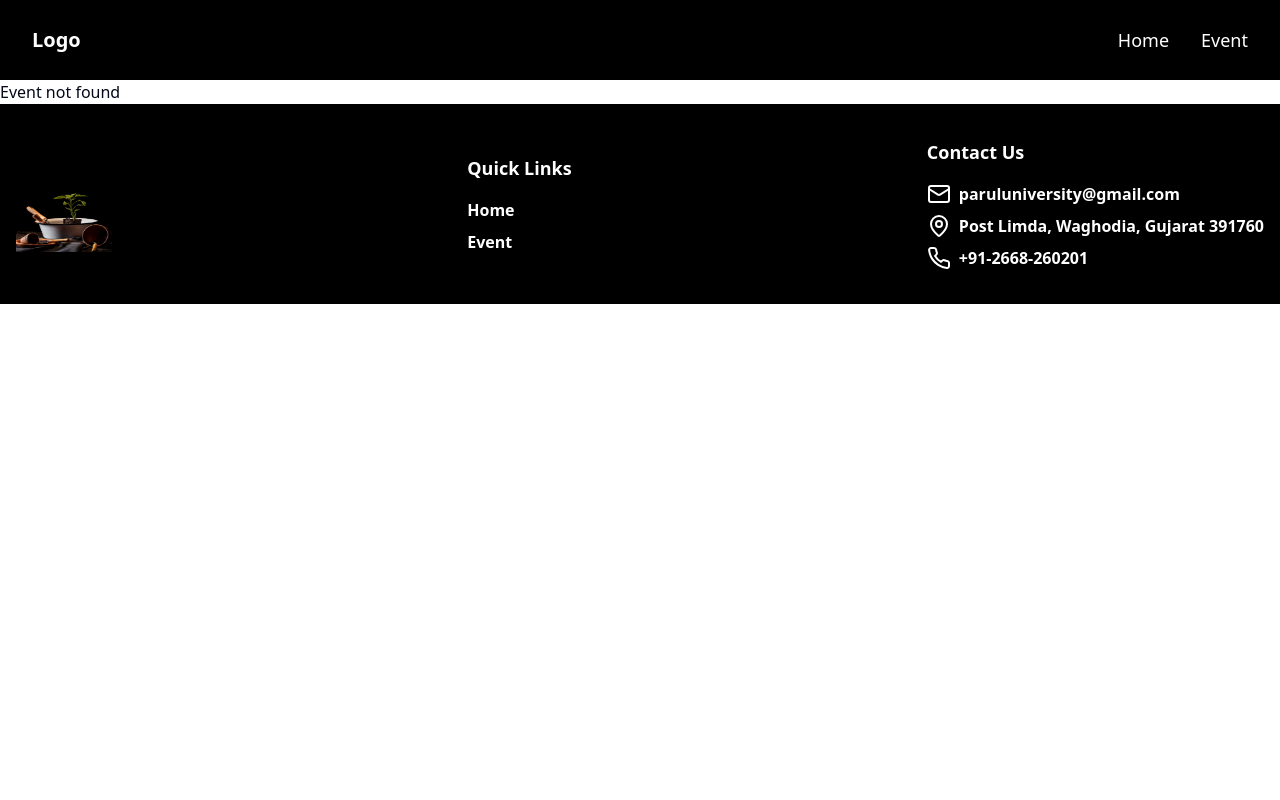
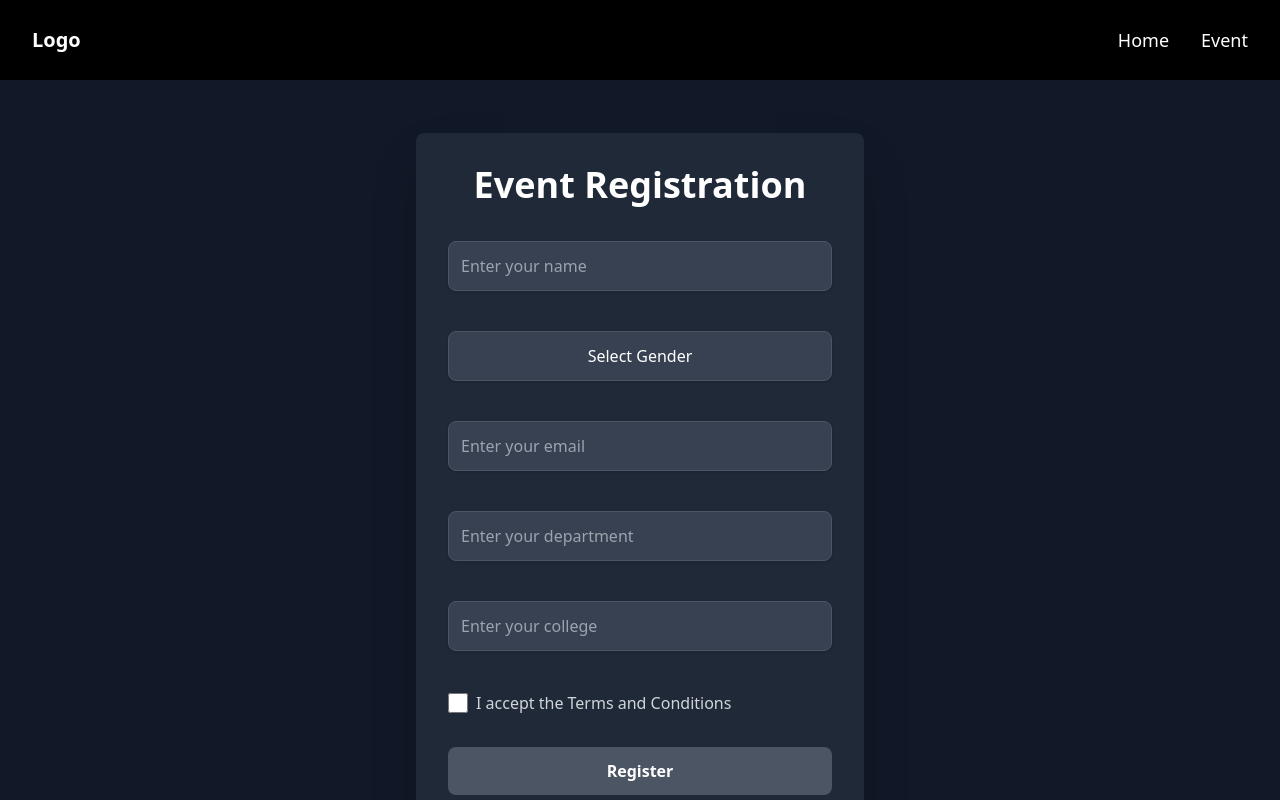
Before and after one commit to Meet2054/ayurveda, a Next.js app: page /eventregestration/registration in a window 1280 px wide. Before the commit this address had no page. Shown: the top 800 px of the page. Built offline with nearby package versions, Linux system fonts and the light colour scheme.

Commit message:
change reverted

```diff
--- a/app/eventregestration/[id]/page.tsx
+++ b/app/eventregestration/[id]/page.tsx
@@ -14,7 +14,8 @@ const EventRegistration = ({ params }: { params: { id: string } }) => {
   const eventId = parseInt(params.id, 10);
 
   const handleRegisterClick = () => {
-    router.push(`/registration/${eventId}`);
+    // router.push(`/registration/${eventId}`);
+    router.push('registration');
   };
 
   // Find the event by ID
--- a/app/eventregestration/registration/page.tsx
+++ b/app/eventregestration/registration/page.tsx
@@ -1,24 +1,202 @@
+// 'use client';
+
+// import React, { useState } from 'react';
+// import { useRouter } from 'next/navigation';
+// import { events } from '@/app/components/data';
+
+
+// // interface RegistrationProps {params: { id: string };}
+
+// const Registration = ({ params }: { params: { id: string } }) => {
+
+//   const router = useRouter();
+//   const eventId = parseInt(params.id, 10);// Extract event ID from the URL
+
+//   // Find the event by ID from the events array
+//   const event = events.find(e => e.id === eventId);
+
+//   if (!event) {
+//     return <div>Event not found</div>;
+//   }
+
+//   const [formData, setFormData] = useState({
+//     name: '',
+//     gender: '',
+//     email: '',
+//     department: '',
+//     college: '',
+//   });
+
+//   const [isGenderOpen, setIsGenderOpen] = useState(false);
+//   const [termsAccepted, setTermsAccepted] = useState(false);
+//   const [isRegistered, setIsRegistered] = useState(false);
+
+//   const handleChange = (e: React.ChangeEvent<HTMLInputElement | HTMLSelectElement>) => {
+//     const { name, value } = e.target;
+//     setFormData(prev => ({
+//       ...prev,
+//       [name]: value,
+//     }));
+//   };
+
+//   const handleRegister = () => {
+//     // Logic to handle registration for a specific event
+//     console.log('User registered for event:', eventId);
+//     setIsRegistered(true); // Once registered, we show the pay button
+//   };
+
+//   const handleSubmit = (e: React.FormEvent<HTMLFormElement>) => {
+//     e.preventDefault();
+//     // Logic to handle payment submission
+//     console.log('Form submitted with payment:', { ...formData, eventId });
+//   };
+
+//   return (
+//     <div className="bg-gray-900 text-white min-h-screen flex justify-center items-center">
+//       <div className="max-w-md w-full bg-gray-800 rounded-lg shadow-2xl p-8">
+//         <h1 className="text-4xl font-bold text-center mb-6">Register for {event.name}</h1>
+//         <p className="text-center text-gray-300 mb-4">Hosted by: {event.organizer}</p>
+//         <p className="text-center text-gray-300 mb-4">Ticket Price: {event.ticketPrice}</p>
+
+//         <form onSubmit={handleSubmit} className="space-y-4">
+//           {/* Name Field */}
+//           <div className="py-3">
+//             <input
+//               type="text"
+//               name="name"
+//               required
+//               placeholder="Enter your name"
+//               value={formData.name}
+//               onChange={handleChange}
+//               className="block w-full p-3 bg-gray-700 border border-gray-600 rounded-lg text-white shadow focus:outline-none focus:ring-2 focus:ring-green-500 transition duration-200"
+//             />
+//           </div>
+
+//           {/* Gender Dropdown Field */}
+//           <div className="py-3">
+//             <div className="relative">
+//               <button
+//                 type="button"
+//                 onClick={() => setIsGenderOpen(prev => !prev)} // Toggle dropdown
+//                 className="block w-full p-3 bg-gray-700 border border-gray-600 rounded-lg text-white shadow focus:outline-none focus:ring-2 focus:ring-green-500 transition duration-200"
+//               >
+//                 {formData.gender || 'Select Gender'}
+//               </button>
+//               {isGenderOpen && (
+//                 <ul className="absolute z-10 w-full bg-gray-800 border border-gray-600 rounded-lg mt-1 shadow-lg">
+//                   {['Male', 'Female', 'Other'].map(gender => (
+//                     <li key={gender}>
+//                       <button
+//                         type="button"
+//                         onClick={() => {
+//                           setFormData(prev => ({ ...prev, gender }));
+//                           setIsGenderOpen(false);
+//                         }}
+//                         className="block w-full text-left p-3 hover:bg-gray-700 transition duration-200"
+//                       >
+//                         {gender}
+//                       </button>
+//                     </li>
+//                   ))}
+//                 </ul>
+//               )}
+//             </div>
+//           </div>
+
+//           {/* Email Field */}
+//           <div className="py-3">
+//             <input
+//               type="email"
+//               name="email"
+//               required
+//               placeholder="Enter your email"
+//               value={formData.email}
+//               onChange={handleChange}
+//               className="block w-full p-3 bg-gray-700 border border-gray-600 rounded-lg text-white shadow focus:outline-none focus:ring-2 focus:ring-green-500 transition duration-200"
+//             />
+//           </div>
+
+//           {/* Department Field */}
+//           <div className="py-3">
+//             <input
+//               type="text"
+//               name="department"
+//               required
+//               placeholder="Enter your department"
+//               value={formData.department}
+//               onChange={handleChange}
+//               className="block w-full p-3 bg-gray-700 border border-gray-600 rounded-lg text-white shadow focus:outline-none focus:ring-2 focus:ring-green-500 transition duration-200"
+//             />
+//           </div>
+
+//           {/* College Field */}
+//           <div className="pt-3">
+//             <input
+//               type="text"
+//               name="college"
+//               required
+//               placeholder="Enter your college"
+//               value={formData.college}
+//               onChange={handleChange}
+//               className="block w-full p-3 bg-gray-700 border border-gray-600 rounded-lg text-white shadow focus:outline-none focus:ring-2 focus:ring-green-500 transition duration-200"
+//             />
+//           </div>
+
+//           {/* Terms and Conditions Checkbox */}
+//           <div className="pt-2">
+//             <label className="inline-flex items-center">
+//               <input
+//                 type="checkbox"
+//                 checked={termsAccepted}
+//                 onChange={e => setTermsAccepted(e.target.checked)}
+//                 className="form-checkbox h-5 w-5 text-green-500"
+//               />
+//               <span className="ml-2 text-gray-300">
+//                 I accept the{' '}
+//                 <a href="#" className="text-green-500">
+//                   Terms and Conditions
+//                 </a>
+//               </span>
+//             </label>
+//           </div>
+
+//           {/* Conditionally Render Register or Pay Button */}
+//           {!isRegistered ? (
+//             <button
+//               type="button"
+//               disabled={!termsAccepted}
+//               onClick={handleRegister}
+//               className={`mt-4 w-full py-3 font-bold rounded-lg transition duration-200 ${
+//                 termsAccepted ? 'bg-green-500 hover:bg-green-600 text-white' : 'bg-gray-600 cursor-not-allowed'
+//               }`}
+//             >
+//               Register
+//             </button>
+//           ) : (
+//             <button
+//               type="submit"
+//               className="mt-4 w-full py-3 bg-green-500 hover:bg-green-600 text-white font-bold rounded-lg transition duration-200"
+//             >
+//               Pay Registration Fee
+//             </button>
+//           )}
+//         </form>
+//       </div>
+//     </div>
+//   );
+// };
+
+// export default Registration;
+
 'use client';
 
 import React, { useState } from 'react';
-import { useRouter } from 'next/navigation';
-import { events } from '@/app/components/data';
 
-
-// interface RegistrationProps {params: { id: string };}
-
-const Registration = ({ params }: { params: { id: string } }) => {
-
-  const router = useRouter();
-  const eventId = parseInt(params.id, 10);// Extract event ID from the URL
-
-  // Find the event by ID from the events array
-  const event = events.find(e => e.id === eventId);
-
-  if (!event) {
-    return <div>Event not found</div>;
+interface RegistrationProps {
+  eventId: number; // Props to pass the specific event ID
 }
 
+const Registration: React.FC<RegistrationProps> = ({ eventId }) => {
     const [formData, setFormData] = useState({
         name: '',
         gender: '',
@@ -27,20 +205,20 @@ const Registration = ({ params }: { params: { id: string } }) => {
         college: '',
     });
 
-  const [isGenderOpen, setIsGenderOpen] = useState(false);
-  const [termsAccepted, setTermsAccepted] = useState(false);
-  const [isRegistered, setIsRegistered] = useState(false);
+    const [isGenderOpen, setIsGenderOpen] = useState(false); // State for gender dropdown visibility
+    const [termsAccepted, setTermsAccepted] = useState(false); // State for Terms and Conditions checkbox
+    const [isRegistered, setIsRegistered] = useState(false); // State for registration status
 
     const handleChange = (e: React.ChangeEvent<HTMLInputElement | HTMLSelectElement>) => {
         const { name, value } = e.target;
-    setFormData(prev => ({
+        setFormData((prev) => ({
             ...prev,
             [name]: value,
         }));
     };
 
     const handleRegister = () => {
-    // Logic to handle registration for a specific event
+        // Logic to handle registration
         console.log('User registered for event:', eventId);
         setIsRegistered(true); // Once registered, we show the pay button
     };
@@ -54,10 +232,7 @@ const Registration = ({ params }: { params: { id: string } }) => {
     return (
         <div className="bg-gray-900 text-white min-h-screen flex justify-center items-center">
             <div className="max-w-md w-full bg-gray-800 rounded-lg shadow-2xl p-8">
-        <h1 className="text-4xl font-bold text-center mb-6">Register for {event.name}</h1>
-        <p className="text-center text-gray-300 mb-4">Hosted by: {event.organizer}</p>
-        <p className="text-center text-gray-300 mb-4">Ticket Price: {event.ticketPrice}</p>
-
+                <h1 className="text-4xl font-bold text-center mb-6">Event Registration</h1>
                 <form onSubmit={handleSubmit} className="space-y-4">
                     {/* Name Field */}
                     <div className="py-3">
@@ -68,7 +243,7 @@ const Registration = ({ params }: { params: { id: string } }) => {
                             placeholder="Enter your name"
                             value={formData.name}
                             onChange={handleChange}
-              className="block w-full p-3 bg-gray-700 border border-gray-600 rounded-lg text-white shadow focus:outline-none focus:ring-2 focus:ring-green-500 transition duration-200"
+                            className="block  w-full p-3 bg-gray-700 border border-gray-600 rounded-lg text-white shadow focus:outline-none focus:ring-2 focus:ring-green-500 transition duration-200"
                         />
                     </div>
 
@@ -77,19 +252,19 @@ const Registration = ({ params }: { params: { id: string } }) => {
                         <div className="relative">
                             <button
                                 type="button"
-                onClick={() => setIsGenderOpen(prev => !prev)} // Toggle dropdown
+                                onClick={() => setIsGenderOpen((prev) => !prev)} // Toggle dropdown
                                 className="block w-full p-3 bg-gray-700 border border-gray-600 rounded-lg text-white shadow focus:outline-none focus:ring-2 focus:ring-green-500 transition duration-200"
                             >
                                 {formData.gender || 'Select Gender'}
                             </button>
                             {isGenderOpen && (
                                 <ul className="absolute z-10 w-full bg-gray-800 border border-gray-600 rounded-lg mt-1 shadow-lg">
-                  {['Male', 'Female', 'Other'].map(gender => (
+                                    {['Male', 'Female', 'Other'].map((gender) => (
                                         <li key={gender}>
                                             <button
                                                 type="button"
                                                 onClick={() => {
-                          setFormData(prev => ({ ...prev, gender }));
+                                                    setFormData((prev) => ({ ...prev, gender }));
                                                     setIsGenderOpen(false);
                                                 }}
                                                 className="block w-full text-left p-3 hover:bg-gray-700 transition duration-200"
@@ -130,7 +305,7 @@ const Registration = ({ params }: { params: { id: string } }) => {
                     </div>
 
                     {/* College Field */}
-          <div className="pt-3">
+                    <div className="py-3">
                         <input
                             type="text"
                             name="college"
@@ -143,20 +318,15 @@ const Registration = ({ params }: { params: { id: string } }) => {
                     </div>
 
                     {/* Terms and Conditions Checkbox */}
-          <div className="pt-2">
+                    <div className="py-3">
                         <label className="inline-flex items-center">
                             <input
                                 type="checkbox"
                                 checked={termsAccepted}
-                onChange={e => setTermsAccepted(e.target.checked)}
+                                onChange={(e) => setTermsAccepted(e.target.checked)}
                                 className="form-checkbox h-5 w-5 text-green-500"
                             />
-              <span className="ml-2 text-gray-300">
-                I accept the{' '}
-                <a href="#" className="text-green-500">
-                  Terms and Conditions
-                </a>
-              </span>
+                            <span className="ml-2 text-gray-300">I accept the Terms and Conditions</span>
                         </label>
                     </div>
 
@@ -165,9 +335,11 @@ const Registration = ({ params }: { params: { id: string } }) => {
                         <button
                             type="button"
                             disabled={!termsAccepted}
-              onClick={handleRegister}
+                            onClick={handleRegister} // Mark user as registered
                             className={`mt-4 w-full py-3 font-bold rounded-lg transition duration-200 ${
-                termsAccepted ? 'bg-green-500 hover:bg-green-600 text-white' : 'bg-gray-600 cursor-not-allowed'
+                                termsAccepted
+                                    ? 'bg-green-500 hover:bg-green-600 text-white'
+                                    : 'bg-gray-600 cursor-not-allowed'
                             }`}
                         >
                             Register
```
Lines whose indentation alone changed are shown as unchanged.
